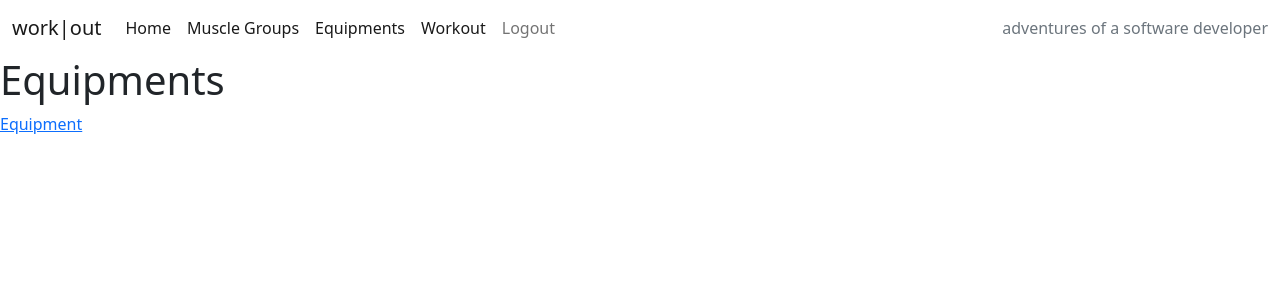
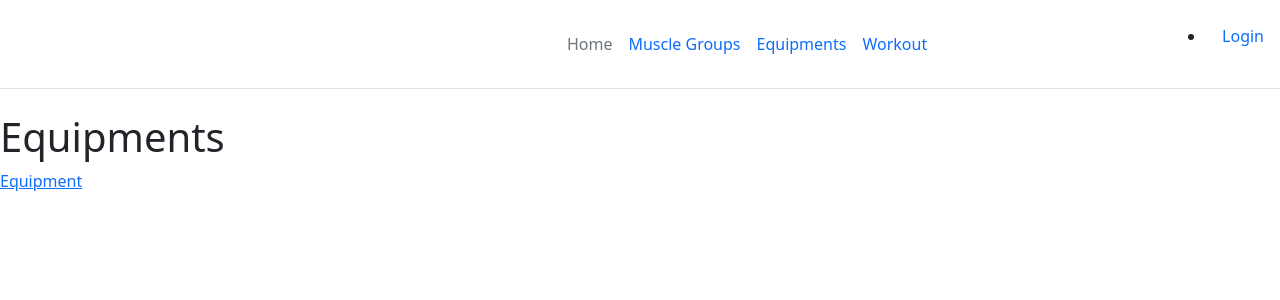
Before and after one commit to naragurgel/workout_prescription, a Django app: page /prescriptions/equipment in a window 1280 px wide. Shown: the top 300 px of the page. Run offline with Django 3.2, Linux system fonts and the light colour scheme; the visitor is signed in with stand-in values (Sample User, id 1); data that the repository does not hold is empty.

Commit message:
add style from bootstrap to the base

```diff
--- a/templates/base.html
+++ b/templates/base.html
@@ -23,46 +23,32 @@
 <body class="d-flex flex-column h-100 main-bg">
 
     <!-- Navigation -->
+    <header class="d-flex flex-wrap align-items-center justify-content-center justify-content-md-between py-3 mb-4 border-bottom">
+      <div class="col-md-3 mb-2 mb-md-0">
+        <a href="/" class="d-inline-flex link-body-emphasis text-decoration-none">
+          <svg class="bi" width="40" height="32" role="img" aria-label="Bootstrap"><use xlink:href="#bootstrap"></use></svg>
+        </a>
+      </div>
 
-    <nav class="navbar navbar-expand-lg navbar-light bg-white">
-        <div class="container-fluid">
-            <a class="navbar-brand" href="{% url 'homepage' %}"><span class="brand">w<span class="red-o">o</span>rk<span
-                        class="thin">|out</span></span></span></a>
-            <button class="navbar-toggler" type="button" data-bs-toggle="collapse" data-bs-target="#navbarText"
-                aria-controls="navbarText" aria-expanded="false" aria-label="Toggle navigation">
-                <span class="navbar-toggler-icon"></span>
-            </button>
-            <div class="collapse navbar-collapse" id="navbarText">
-                <ul class="navbar-nav me-auto mb-2 mb-lg-0">
-                    <li class="nav-item">
-                        <a class="nav-link active" aria-current="page" href="{% url 'homepage' %}">Home</a>
-                    </li>
-                    <li class="nav-item">
-                        <a class="nav-link active" aria-current="page" href="{% url 'muscle_group_list' %}">Muscle Groups</a>
-                    </li>
-                    <li class="nav-item">
-                        <a class="nav-link active" aria-current="page" href="{% url 'equipment_list' %}">Equipments</a>
-                    </li>
-                    <li class="nav-item">
-                        <a class="nav-link active" aria-current="page" href="{% url 'workout_list' %}">Workout</a>
-                    </li>
+      <ul class="nav col-12 col-md-auto mb-2 justify-content-center mb-md-0">
+        <li><a href="{% url 'homepage' %}" class="nav-link px-2 link-secondary">Home</a></li>
+        <li><a href="{% url 'muscle_group_list' %}" class="nav-link px-2">Muscle Groups</a></li>
+        <li><a href="{% url 'equipment_list' %}" class="nav-link px-2">Equipments</a></li>
+        <li><a href="{% url 'workout_list' %}" class="nav-link px-2">Workout</a></li>
+      </ul>
+      <ul>
        {% if user.is_authenticated %}
        <li class="nav-item">
-                        <a class="nav-link" href="{% url 'account_logout' %}">Logout</a>
+           <a class="nav-link" href="{% url 'account_login' %}" class="btn btn-outline-primary me-2">Login</a>
        </li>
        {% else %}
        <li class="nav-item">
-                        <a class="nav-link" href="{% url 'account_signup' %}">Register</a>
-                    </li>
-                    <li class="nav-item">
-                        <a class="nav-link" href="{% url 'account_login' %}">Login</a>
+           <a class="nav-link" href="{% url 'account_signup' %}" class="btn btn-primary">Register</a>
        </li>
        {% endif %}
+       </ul>
+    </header>
 
-                </ul>
-                <span class="navbar-text text-muted">
-                    adventures of a software developer
-                </span>
             </div>
         </div>
     </nav>
```
Lines whose indentation alone changed are shown as unchanged.
